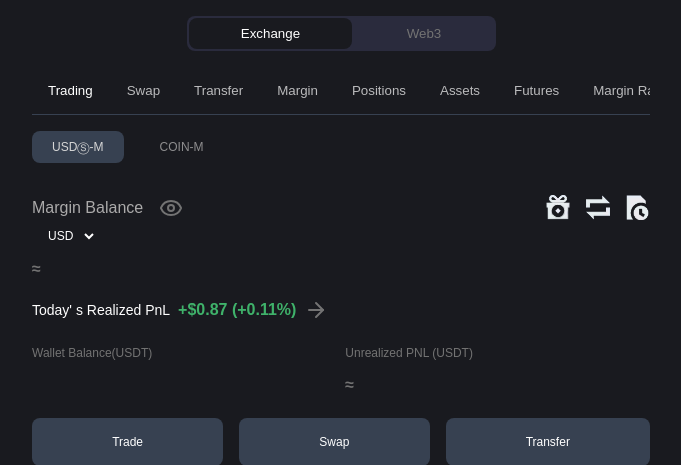
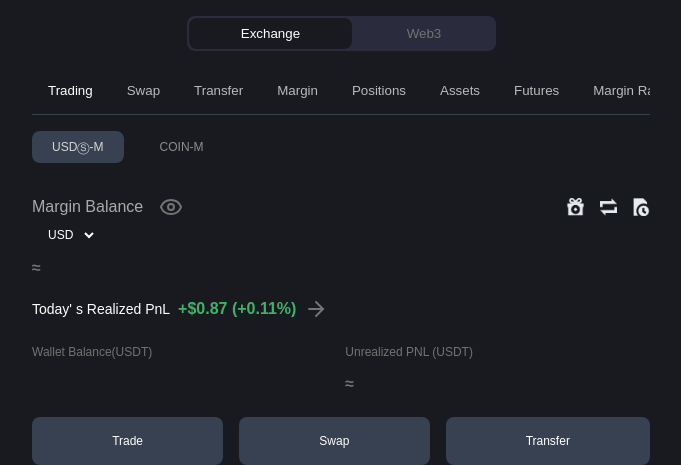
Before and after one commit to Tariq628/binance_clone, a Django app: template binance_app/templates/index.html in a window 1280 px wide. Shown: the top 465 px of the page, without its empty margins (299-980 px from the left). Run offline with Django 5.2, Linux system fonts and the light colour scheme; the template is opened without the code that fills it, so the values that code supplies are empty; some web fonts are replaced.

Commit message:
UI changes

```diff
--- a/static/css/index.css
+++ b/static/css/index.css
@@ -247,7 +247,7 @@ body {
         flex-shrink: 0;
       }
       .icon-image {
-        width: 24px;
+        width: 17px;
         color: #000;
       }
     }
```
